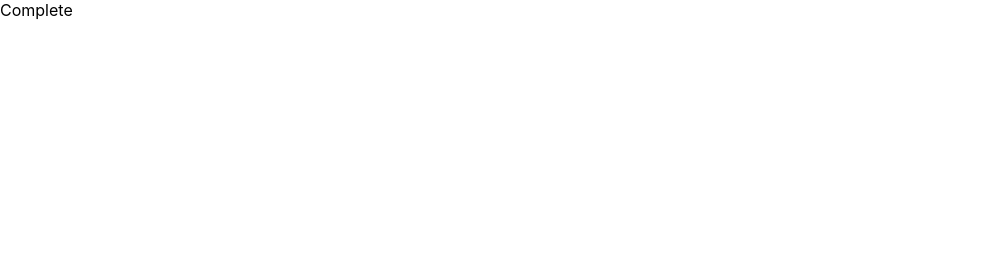
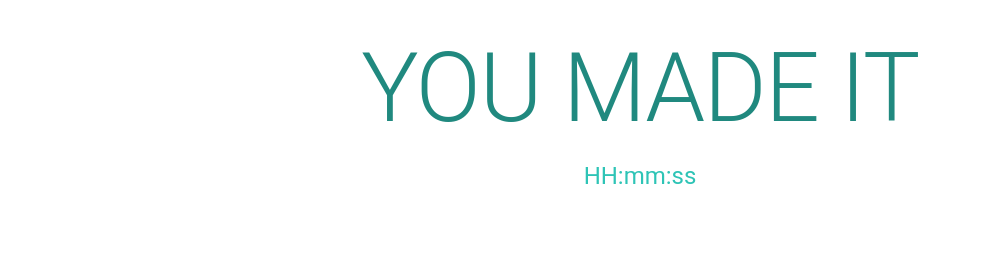
Before and after one commit to yukinoda/kajily, a Next.js app: page /complete in a window 1280 px wide. Shown: the top 274 px of the page, without its empty margins (0-981 px from the left). Built offline with nearby package versions, Linux system fonts and the light colour scheme.

Commit message:
feat: create complete screen

```diff
--- a/components/layouts/defaultLayout.tsx
+++ b/components/layouts/defaultLayout.tsx
@@ -1,5 +1,6 @@
 import { ThemeProvider } from "@emotion/react";
 import { Box } from "@mui/material";
+import { url } from "inspector";
 import { ReactNode } from "react";
 import { theme } from "../../themes/theme";
 
--- a/pages/complete.tsx
+++ b/pages/complete.tsx
@@ -1,4 +1,7 @@
+import { Box, CardMedia, Typography } from "@mui/material";
+import { typography } from "@mui/system";
 import Head from "next/head";
+import DefaultLayout from "../components/layouts/defaultLayout";
 
 const Complete = () => {
   return (
@@ -6,7 +9,26 @@ const Complete = () => {
       <Head>
         <title>kajily | complete</title>
       </Head>
-      <div>Complete</div>
+      <DefaultLayout>
+        <Box display="flex" flexDirection="column" alignItems="center">
+          <Box mb={2}>
+            <Typography variant="h1" color="secondary.dark">
+              YOU MADE IT
+            </Typography>
+          </Box>
+          <Typography variant="h5" color="secondary">
+            HH:mm:ss
+          </Typography>
+        </Box>
+      </DefaultLayout>
+      <Box position="fixed" zIndex={-9999} bottom={0}>
+        <CardMedia
+          component="img"
+          height={500}
+          image="bgimage.jpg"
+          alt="Complete Kaji"
+        />
+      </Box>
     </>
   );
 };
```
